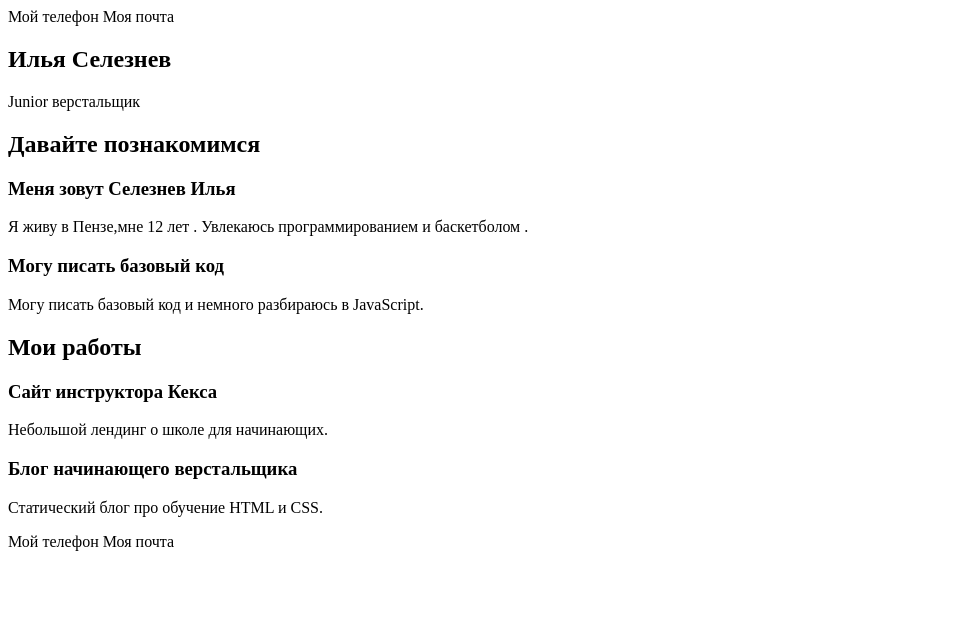
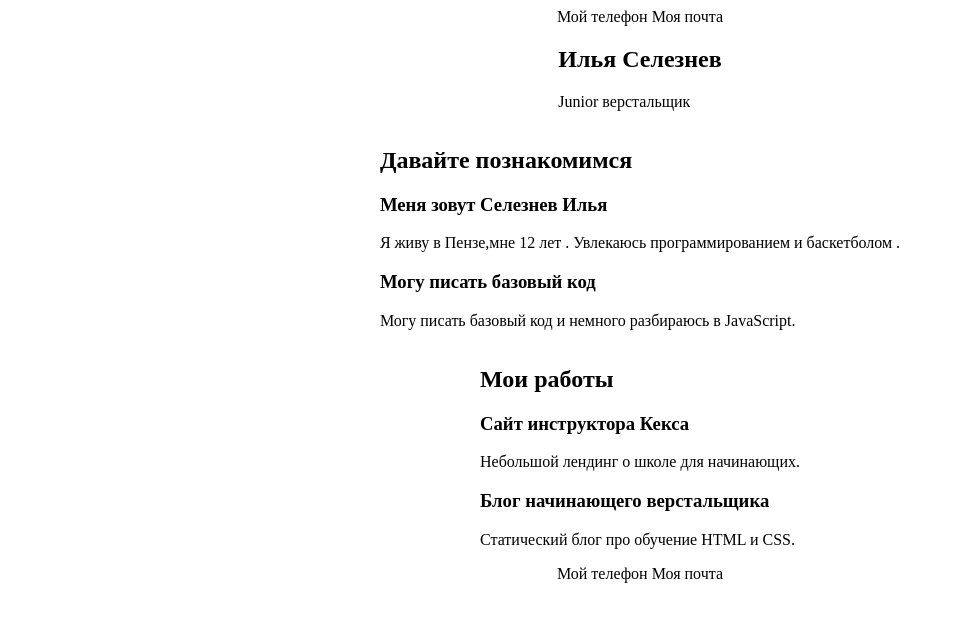
Before and after one commit to IlyaSeleznev04082008/My-Portfolio, a plain HTML site: page index.html in a window 1280 px wide. Shown: the whole page, without its empty margins (0-954 px from the left). Drawn offline with Linux system fonts and the light colour scheme.

Commit message:
Update style.css

```diff
--- a/style.css
+++ b/style.css
@@ -1 +1,12 @@
-/**/
+/**/header{
+   display: flex;
+  justify-content: center;
+}
+section{
+   display: flex;
+  justify-content: center;
+}
+footer{
+   display: flex;
+  justify-content: center;
+}
```
